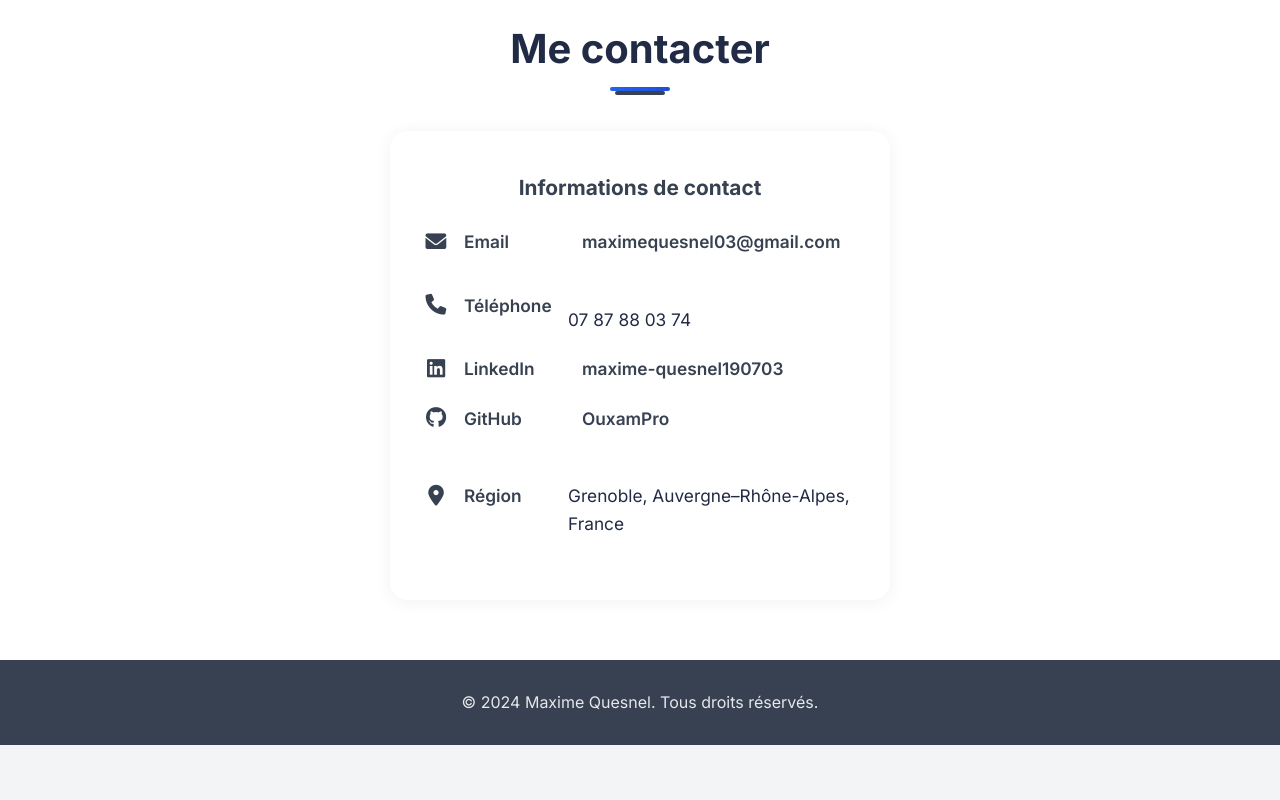
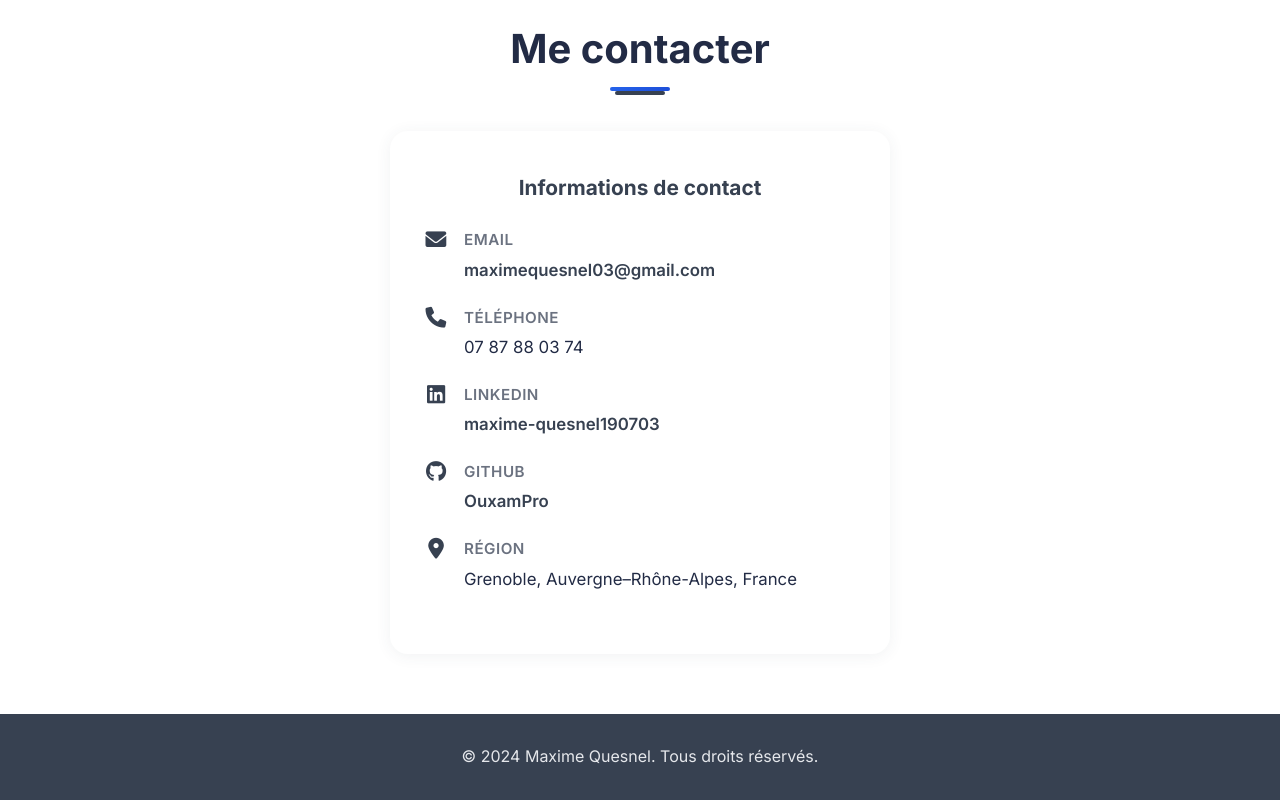
Before and after one commit to OuxamPro/PorteFolio, a plain HTML site: page index.html in a window 1280 px wide. Shown: the part 3060-3860 px from the top of the page. Before the commit the page ends 3805 px from the top, so only its background shows below. Drawn offline with Linux system fonts and the light colour scheme.

Commit message:
Amélioration de la section contact - Meilleur alignement et couleurs distinctes

```diff
--- a/index.html
+++ b/index.html
@@ -196,11 +196,51 @@
             <div class="contact-info card">
                 <h3>Informations de contact</h3>
                 <ul class="contact-list">
-                    <li><i class="fa-solid fa-envelope"></i> <span>Email</span><br><a href="mailto:maximequesnel03@gmail.com">maximequesnel03@gmail.com</a></li>
-                    <li><i class="fa-solid fa-phone"></i> <span>Téléphone</span><br>07 87 88 03 74</li>
-                    <li><i class="fa-brands fa-linkedin"></i> <span>LinkedIn</span><br><a href="https://www.linkedin.com/in/maxime-quesnel190703" target="_blank">maxime-quesnel190703</a></li>
-                    <li><i class="fa-brands fa-github"></i> <span>GitHub</span><br><a href="https://github.com/OuxamPro" target="_blank">OuxamPro</a></li>
-                    <li><i class="fa-solid fa-location-dot"></i> <span>Région</span><br>Grenoble, Auvergne–Rhône-Alpes, France</li>
+                    <li>
+                        <div class="contact-item">
+                            <i class="fa-solid fa-envelope"></i>
+                            <div class="contact-details">
+                                <span class="contact-label">Email</span>
+                                <a href="mailto:maximequesnel03@gmail.com">maximequesnel03@gmail.com</a>
+                            </div>
+                        </div>
+                    </li>
+                    <li>
+                        <div class="contact-item">
+                            <i class="fa-solid fa-phone"></i>
+                            <div class="contact-details">
+                                <span class="contact-label">Téléphone</span>
+                                <span class="contact-value">07 87 88 03 74</span>
+                            </div>
+                        </div>
+                    </li>
+                    <li>
+                        <div class="contact-item">
+                            <i class="fa-brands fa-linkedin"></i>
+                            <div class="contact-details">
+                                <span class="contact-label">LinkedIn</span>
+                                <a href="https://www.linkedin.com/in/maxime-quesnel190703" target="_blank">maxime-quesnel190703</a>
+                            </div>
+                        </div>
+                    </li>
+                    <li>
+                        <div class="contact-item">
+                            <i class="fa-brands fa-github"></i>
+                            <div class="contact-details">
+                                <span class="contact-label">GitHub</span>
+                                <a href="https://github.com/OuxamPro" target="_blank">OuxamPro</a>
+                            </div>
+                        </div>
+                    </li>
+                    <li>
+                        <div class="contact-item">
+                            <i class="fa-solid fa-location-dot"></i>
+                            <div class="contact-details">
+                                <span class="contact-label">Région</span>
+                                <span class="contact-value">Grenoble, Auvergne–Rhône-Alpes, France</span>
+                            </div>
+                        </div>
+                    </li>
                 </ul>
             </div>
         </div>
--- a/styles.css
+++ b/styles.css
@@ -615,31 +615,47 @@ section {
     margin-bottom: 22px;
     color: #222b45;
     font-size: 1.08rem;
+}
+.contact-item {
     display: flex;
-    align-items: center;
+    align-items: flex-start;
     gap: 14px;
-    flex-direction: row;
 }
 .contact-list i {
     color: #374151;
     font-size: 1.3rem;
     min-width: 28px;
     text-align: center;
+    margin-top: 2px;
 }
-.contact-list span {
+.contact-details {
+    display: flex;
+    flex-direction: column;
+    gap: 4px;
+    flex: 1;
+}
+.contact-label {
     font-weight: 600;
-    color: #374151;
-    min-width: 90px;
-    display: inline-block;
+    color: #6b7280;
+    font-size: 0.95rem;
+    text-transform: uppercase;
+    letter-spacing: 0.5px;
+}
+.contact-value {
+    color: #222b45;
+    font-weight: 500;
+    font-size: 1.05rem;
 }
 .contact-list a {
     color: #374151;
     text-decoration: none;
     font-weight: 600;
     word-break: break-all;
+    font-size: 1.05rem;
 }
 .contact-list a:hover {
     color: #10b981;
+    text-decoration: underline;
 }
 @media (max-width: 700px) {
     .contact-content {
```
